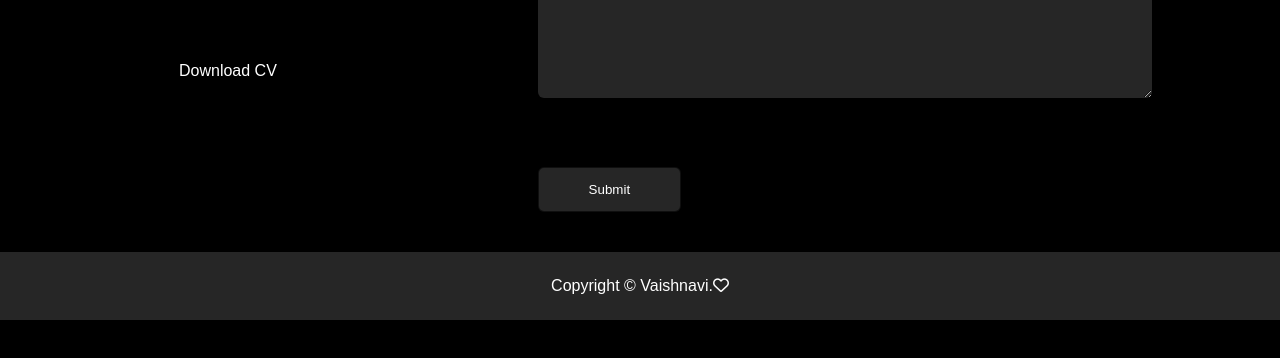
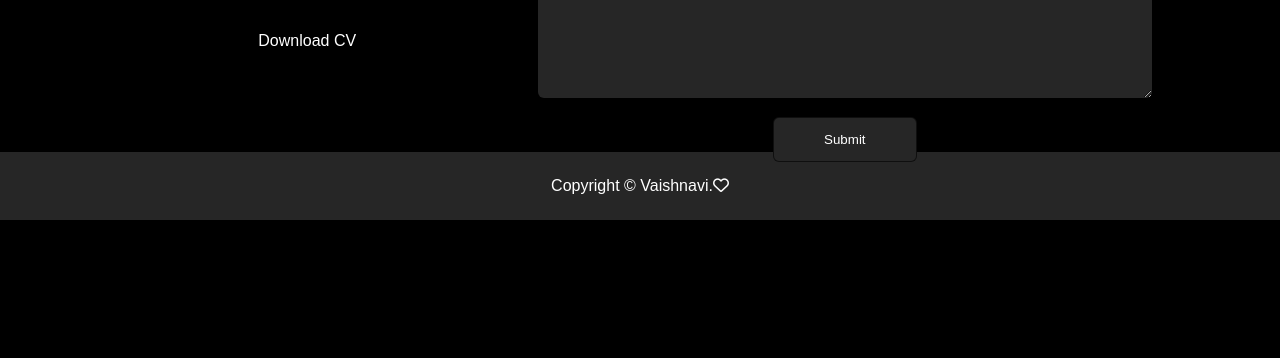
Before and after one commit to V-ais-h-nav-i/Portfolio_, a plain HTML site: page index.html in a window 1280 px wide. Shown: the part 3036-3394 px from the top of the page. After the commit the page ends 3306 px from the top, so only its background shows below. Drawn offline with Linux system fonts and the light colour scheme.

Commit message:
Update style.css

```diff
--- a/style.css
+++ b/style.css
@@ -305,6 +305,8 @@ transform: translateY(-5px);
 .btn.btn2{
     display: inline-block;
     background-color:linear-gradient(rgb(0, 221, 255), rgb(255, 0, 212))  ;
+    display: block;
+    margin: 20px auto 0;
 }
 .contact-right form{
     width: 100%;
@@ -324,6 +326,11 @@ form input, form textarea{
    background-color: #262626;
     text-decoration: solid;
 }
+.btn.btn3 {
+  display: block;
+  margin: 0 auto;
+}
+
 form btn2{
     padding: 14px 60px;
     font-size: 18px;
```
